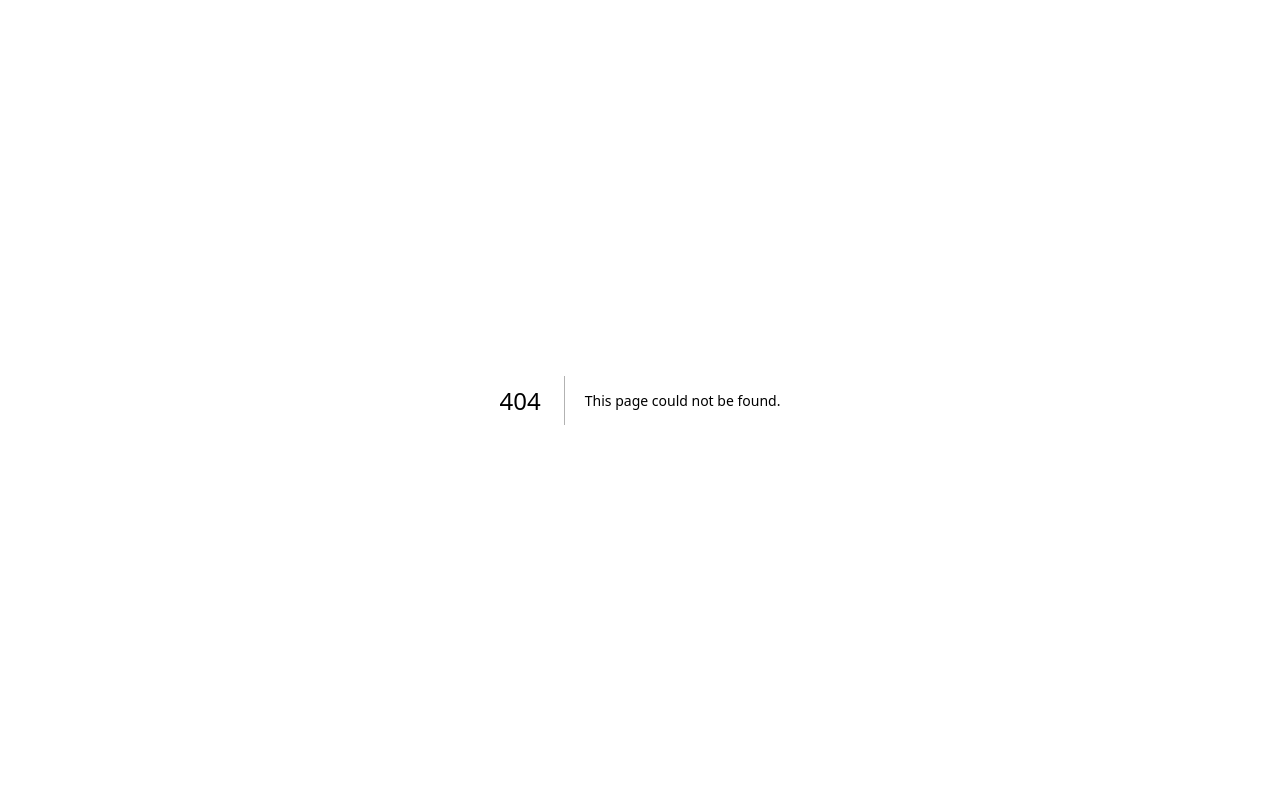
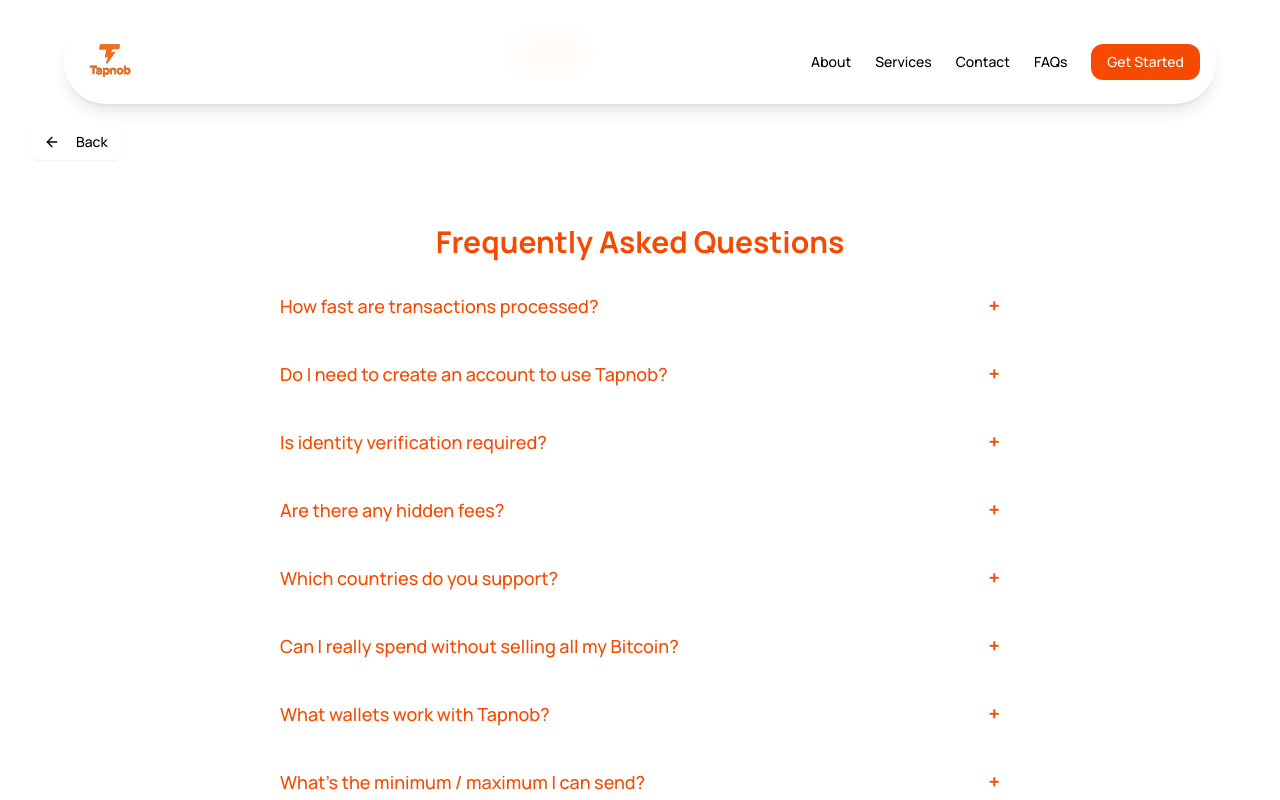
Before and after one commit to Reala-Innovation/tapnob-web, a Next.js app: page /faq in a window 1280 px wide. Before the commit this address had no page. Shown: the top 800 px of the page. Built offline with nearby package versions, Linux system fonts and the light colour scheme.

Commit message:
chore: faq page

```diff
--- /dev/null
+++ b/app/faq/page.tsx
@@ -0,0 +1,20 @@
+import Footer from "@/components/layout/footer";
+import Header from "@/components/layout/header";
+import { BackButton } from "@/components/sections/backbutton";
+import FaqSection from "@/components/sections/faq-section";
+import React from "react";
+
+const page = () => {
+  return (
+    <div>
+      <Header />
+      <div className="px-4 md:px-8 lg:mt-10 mt-4 sticky">
+        <BackButton />
+      </div>
+      <FaqSection />
+      <Footer />
+    </div>
+  );
+};
+
+export default page;
--- a/components/layout/header.tsx
+++ b/components/layout/header.tsx
@@ -48,7 +48,7 @@ const Header = () => {
             <a href="/contact" className="hover:underline">
               Contact
             </a>
-            <Link href="/#faq" className="hover:underline">
+            <Link href="/faq" className="hover:underline">
               FAQs
             </Link>
             <Button
@@ -82,7 +82,7 @@ const Header = () => {
             <a href="/contact" className="hover:underline">
               Contact
             </a>
-            <Link href="/#faq" className="hover:underline">
+            <Link href="/faq" className="hover:underline">
               FAQs
             </Link>
             <Button
```
